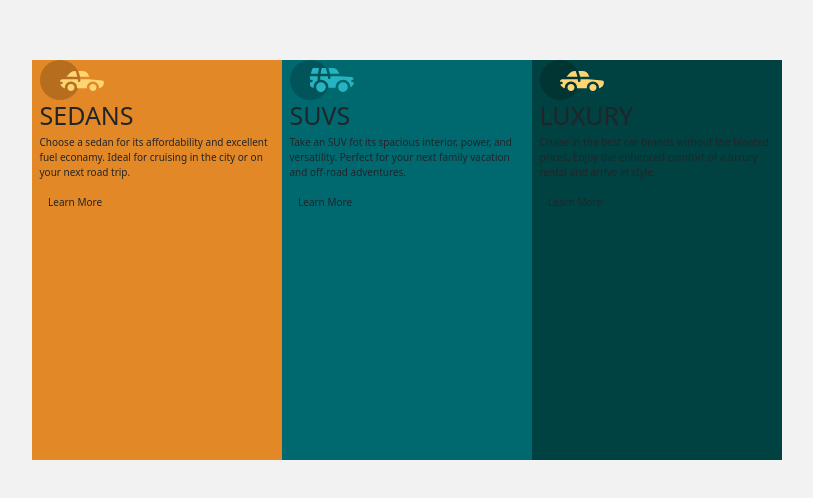
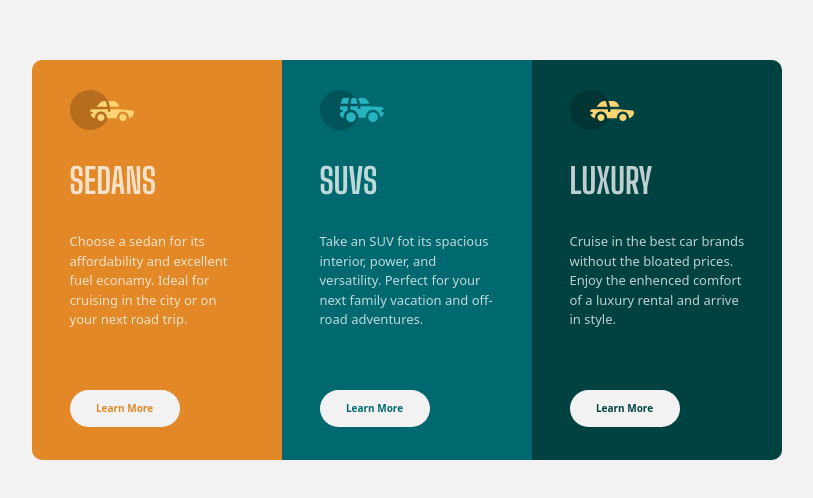
Before and after one commit to jmanager25/3-collumn-preview-card, a plain HTML site: page index.html in a window 1280 px wide. Shown: the part 140-638 px from the top of the page, without its empty margins (233-1046 px from the left). Drawn offline with nearby package versions, Linux system fonts and the light colour scheme.

Commit message:
Add style to the cards

```diff
--- a/assets/css/style.css
+++ b/assets/css/style.css
@@ -24,20 +24,62 @@ main {
 .content-container {
     height: 40rem;
     width: 25rem;
+    color: hsla(0, 0%, 100%, 0.75);
 }
 
 h1 {
     text-transform: uppercase;
+    margin: 3rem;
+    font-family: "Big Shoulders Display", sans-serif;
+    font-size: 3.5rem;
 }
 
 .sedans {
     background-color: hsl(31, 77%, 52%);
+    border-radius: 1rem 0 0 1rem;
+}
+
+.sedans button {
+    color:  hsl(31, 77%, 52%);
 }
 
 .suvs {
     background-color: hsl(184, 100%, 22%);
 }
 
+.suvs button {
+    color:  hsl(184, 100%, 22%);
+}
+
 .luxury {
     background-color: hsl(179, 100%, 13%);
+    border-radius: 0 1rem 1rem 0rem;
 }
+
+.luxury button {
+    color:  hsl(179, 100%, 13%);
+}
+
+.icons {
+    margin: 3rem;
+}
+
+p {
+    margin: 3rem;
+    font-size: 1.3rem;
+}
+
+.btn {
+    margin: 3rem 3rem;
+    background-color: hsl(0, 0%, 95%);
+    padding: 1rem;
+    border-radius: 2rem;
+    width: 11rem;
+    font-weight: 700;
+}
+
+.btn:hover {
+    background-color: inherit;
+    color: hsl(0, 0%, 95%);
+    border: solid 0.25rem hsl(0, 0%, 95%);
+}
--- a/index.html
+++ b/index.html
@@ -7,6 +7,8 @@
         <meta name="Description" content="3 colums preview card"/>
         <!-- Bootstrap -->
         <link rel="stylesheet" href="https://cdnjs.cloudflare.com/ajax/libs/twitter-bootstrap/5.1.0/css/bootstrap.min.css">
+        <!-- JQuery -->
+        <script src="https://code.jquery.com/jquery-3.6.3.js" integrity="sha256-nQLuAZGRRcILA+6dMBOvcRh5Pe310sBpanc6+QBmyVM=" crossorigin="anonymous"></script>
         <!-- Favicon -->
         <link rel="shortcut icon" href="assets/images/screenshots/favicon-32x32.png" type="image/x-icon">
         <!-- CSS -->
@@ -17,7 +19,7 @@
         <main class="container">
             <div class="row justify-content-center">
                 <div class="sedans col-sm-4 content-container">
-                    <div>
+                    <div class="icons">
                         <svg width="64" height="40" xmlns="http://www.w3.org/2000/svg"><g fill="none" fill-rule="evenodd"><circle fill="#000" opacity=".201" cx="20" cy="20" r="20"/><path d="M52.936 24.11c1.942 0 3.517 1.542 3.517 3.445 0 1.903-1.575 3.445-3.517 3.445s-3.516-1.542-3.516-3.445c0-1.903 1.574-3.445 3.516-3.445zm-21.957 0c1.942 0 3.517 1.542 3.517 3.445 0 1.903-1.575 3.445-3.517 3.445s-3.516-1.542-3.516-3.445c0-1.903 1.574-3.445 3.516-3.445zm6.948-4.848v1.429c0 .716.61 1.293 1.348 1.259a1.295 1.295 0 001.225-1.295v-1.393h8.256l13.483 1.313c.956.093 1.676.881 1.676 1.814 0 2.89-2.126 5.303-4.926 5.819.397-3.557-2.458-6.62-6.053-6.62-3.646 0-6.504 3.14-6.039 6.723h-9.879c.466-3.588-2.397-6.722-6.039-6.722-3.595 0-6.45 3.062-6.052 6.62-2.14-.398-3.916-1.912-4.61-3.931h1.142c.731 0 1.32-.598 1.285-1.322-.033-.678-.629-1.2-1.322-1.2H20v-.251c0-1.274 1.066-2.243 2.306-2.243h15.62zM42.59 11c2.645 0 4.99 1.556 5.972 3.963l.726 1.779H40.17L38.413 11h4.178zm-6.865 0l1.758 5.741H26.505l3.357-3.654A6.502 6.502 0 0134.644 11h1.082z" fill="#FFD473" fill-rule="nonzero"/></g></svg>
                     </div>
                     <h1>Sedans</h1>
@@ -27,7 +29,7 @@
                     <button class="btn">Learn More</button>
                 </div>
                 <div class="suvs col-sm-4 content-container">
-                    <div>
+                    <div class="icons">
                         <svg width="64" height="40" xmlns="http://www.w3.org/2000/svg"><g fill="none" fill-rule="evenodd"><circle fill="#000" opacity=".201" cx="20" cy="20" r="20"/><path d="M31.002 22.358c2.917 0 5.18 2.593 4.762 5.506a4.828 4.828 0 01-2.962 3.778 4.797 4.797 0 01-5.3-1.165c-1.188-1.26-1.235-2.613-1.263-2.613-.42-2.924 1.857-5.506 4.763-5.506zm22 0c3.457 0 5.798 3.567 4.41 6.744A4.816 4.816 0 0152.3 31.94a4.826 4.826 0 01-4.06-4.077c-.42-2.915 1.846-5.506 4.762-5.506zm-15.04-6.083v1.462a1.29 1.29 0 001.352 1.29c.693-.033 1.227-.631 1.227-1.326v-1.426h8.3l13.056.716a1.29 1.29 0 011.164.917c.27.895.446 1.477.563 1.87h-1.047c-.694 0-1.291.534-1.324 1.228a1.29 1.29 0 001.288 1.352h1.445c-.164 2.225-1.57 4.193-3.6 5.05.13-4.212-3.255-7.63-7.384-7.63-4.317 0-7.762 3.718-7.358 8.086h-7.285c.43-4.655-3.503-8.531-8.131-8.046v-3.543h7.734zm-10.312 0v4.308a7.4 7.4 0 00-4.006 7.274 3.874 3.874 0 01-3.642-3.864v-1.635h1.46a1.29 1.29 0 000-2.58h-1.461v-3.213l.003-.29h7.646zm14.986-8.196c2.65 0 5 1.592 5.984 4.055l.63 1.579a5.525 5.525 0 01-.065-.004l-.026-.002-.034-.002-.022-.002a4.178 4.178 0 00-.224-.006l-.098-.001h-.039l-.136-.001h-.052l-.326-.001H40.211L38.528 8.08zm-13.632 0l-1.122 5.616h-7.144l1.47-4.71a1.29 1.29 0 011.231-.906h5.565zm6.832 0l1.683 5.615h-7.007l1.121-5.615h4.203z" fill="#26B5C0" fill-rule="nonzero"/></g></svg>
                     </div>
                     <h1>Suvs</h1>
@@ -37,7 +39,7 @@
                     <button class="btn">Learn More</button>
                 </div>
                 <div class="luxury col-sm-4 content-container">
-                    <div>
+                    <div class="icons">
                         <svg width="64" height="40" xmlns="http://www.w3.org/2000/svg"><g fill="none" fill-rule="evenodd"><circle fill="#000" opacity=".201" cx="20" cy="20" r="20"/><path d="M52.936 24.11c1.942 0 3.517 1.542 3.517 3.445 0 1.903-1.575 3.445-3.517 3.445s-3.516-1.542-3.516-3.445c0-1.903 1.574-3.445 3.516-3.445zm-21.957 0c1.942 0 3.517 1.542 3.517 3.445 0 1.903-1.575 3.445-3.517 3.445s-3.516-1.542-3.516-3.445c0-1.903 1.574-3.445 3.516-3.445zm6.948-4.848v1.429c0 .716.61 1.293 1.348 1.259a1.295 1.295 0 001.225-1.295v-1.393h8.256l13.483 1.313c.956.093 1.676.881 1.676 1.814 0 2.89-2.126 5.303-4.926 5.819.397-3.557-2.458-6.62-6.053-6.62-3.646 0-6.504 3.14-6.039 6.723h-9.879c.466-3.588-2.397-6.722-6.039-6.722-3.595 0-6.45 3.062-6.052 6.62-2.14-.398-3.916-1.912-4.61-3.931h1.142c.731 0 1.32-.598 1.285-1.322-.033-.678-.629-1.2-1.322-1.2H20v-.251c0-1.274 1.066-2.243 2.306-2.243h15.62zM42.59 11c2.645 0 4.99 1.556 5.972 3.963l.726 1.779H40.17L38.413 11h4.178zm-6.865 0l1.758 5.741H26.505l3.357-3.654A6.502 6.502 0 0134.644 11h1.082z" fill="#FFD473" fill-rule="nonzero"/></g></svg>
                     </div>
                     <h1>Luxury</h1>
@@ -48,5 +50,6 @@
                 </div>
             </div>
         </main>
+        <script src="script.js"></script>
     </body>
 </html>
--- /dev/null
+++ b/script.js
@@ -0,0 +1 @@
+document.getElementsByClassName("btn");
```
